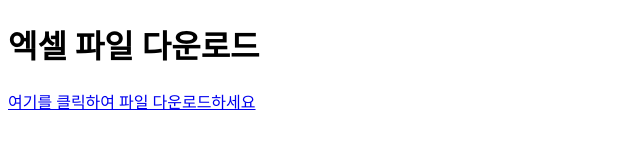
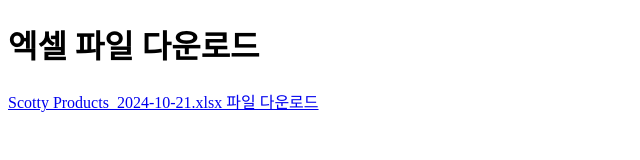
Before and after one commit to namdarine/search_product, a plain HTML site: page index.html in a window 1280 px wide. Shown: the whole page, without its empty margins (0-640 px from the left). Drawn offline with Linux system fonts and the light colour scheme.

Commit message:
Update index file

```diff
--- a/index.html
+++ b/index.html
@@ -17,7 +17,7 @@
                 const updateDate = data.updateDate;
                 const fileName = `Scotty Products_${updateDate}.xlsx`;
 
-                document.getElementById('downloadLink').innerHTML = `<a href="output/${fileName}" download>여기를 클릭하여 파일 다운로드하세요</a>`;
+                document.getElementById('downloadLink').innerHTML = `<a href="output/${fileName}" download>${fileName} 파일 다운로드</a>`;
             })
             .catch(error => {
                 console.error('파일 정보를 가져오는 데 오류가 발생했습니다:', error);
```
